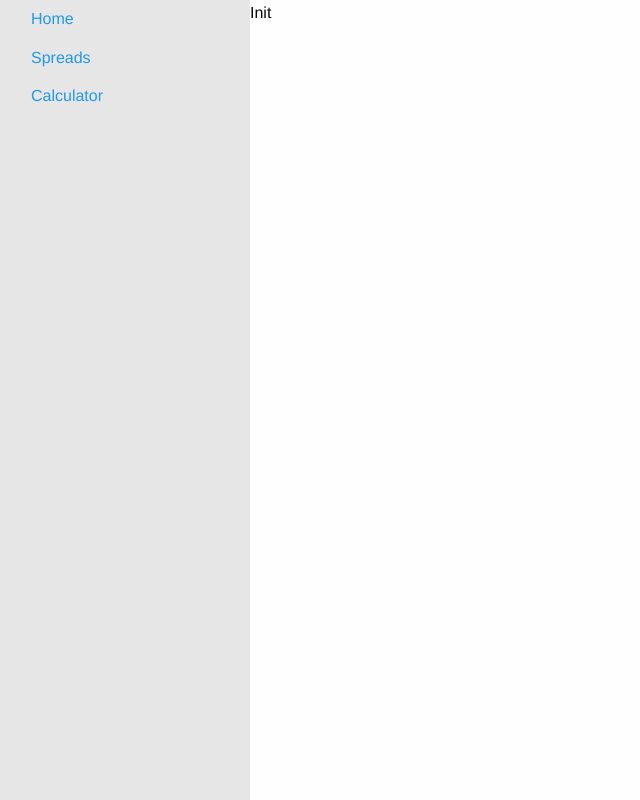
After one commit to harzo/ArbitRage, a Django app: page /calculator/ in a window 1280 px wide. The commit adds this page. Shown: the whole page, without its empty margins (0-640 px from the left). Run offline with Django 3.2, Linux system fonts and the light colour scheme.

Commit message:
Added spreads and calculator views

```diff
--- a/arbitrage/urls.py
+++ b/arbitrage/urls.py
@@ -15,8 +15,12 @@
 """
 from django.contrib import admin
 from django.urls import include, path
+from exchanges import views as exchanges_views
 
 urlpatterns = [
+    path('admin/', admin.site.urls),
     path('', include('overview.urls')),
-    path('admin/', admin.site.urls),
+    path('spreads/', exchanges_views.spreads),
+    path('calculator/', exchanges_views.calculator),
+    path('update/', include('exchanges_crawler.urls')),
 ]
--- a/exchanges/admin.py
+++ b/exchanges/admin.py
@@ -12,7 +12,7 @@
 
 
 class ExchangeAdmin(admin.ModelAdmin):
-    fields = ['name']
+    fields = ['name', 'url', 'orderbook_api', 'ticker_api']
     inlines = [ExchangePairInline]
 
 
--- a/exchanges/views.py
+++ b/exchanges/views.py
@@ -1,3 +1,18 @@
 from django.shortcuts import render
+from exchanges.models import Currency
 
-# Create your views here.
+
+def spreads(request):
+
+    currencies = Currency.objects.all()
+
+    context = {
+        "currencies": currencies
+    }
+
+    return render(request, 'exchanges/spreads.html', context)
+
+
+def calculator(request):
+
+    return render(request, 'overview/index.html')
--- /dev/null
+++ b/exchanges_crawler/urls.py
@@ -0,0 +1,8 @@
+from django.urls import path
+
+from . import views
+
+app_name = 'exchanges_crawler'
+urlpatterns = [
+    path('upd4Te', views.dev_update, name='update'),
+]
--- a/overview/templates/overview/base.html
+++ b/overview/templates/overview/base.html
@@ -28,9 +28,7 @@
         <div class="off-canvas-wrapper-inner" data-off-canvas-wrapper>
             <div class="off-canvas position-left reveal-for-large" id="main-menu" data-off-canvas>
                 <div class="row column">
-                    <ul class="vertical menu">
-                      <li><a href="">Home</a></li>
-                    </ul>
+                    {% include "overview/mainmenu.html" %}
                 </div>
             </div>
 
--- /dev/null
+++ b/overview/templates/overview/mainmenu.html
@@ -0,0 +1,6 @@
+
+<ul class="vertical menu">
+  <li><a href="/">Home</a></li>
+  <li><a href="/spreads">Spreads</a></li>
+  <li><a href="/calculator">Calculator</a></li>
+</ul>
```
Also changed, not shown: exchanges_crawler/views.py (+9 -2 lines).
